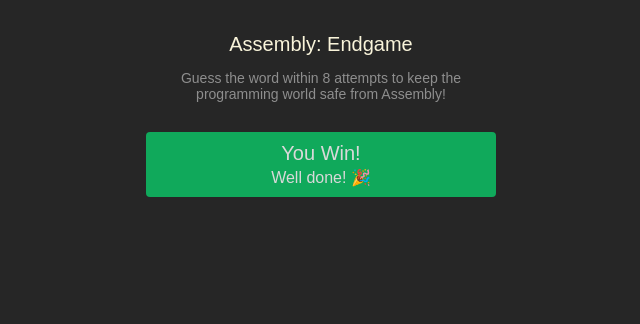
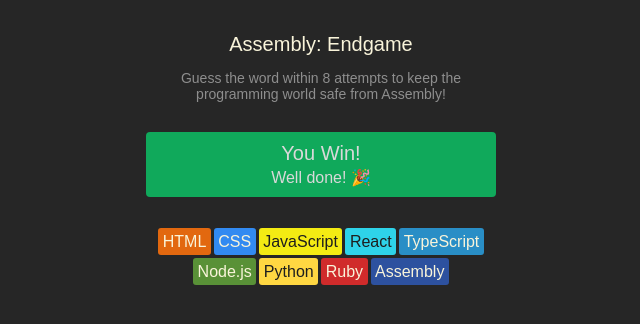
Before and after one commit to justberatt/assemblyEndgame, a React app: page / in a window 1280 px wide. Shown: the top 324 px of the page, without its empty margins (319-959 px from the left). Built offline with nearby package versions, Linux system fonts and the light colour scheme; the HTML template or start-up script is replaced by a standard one.

Commit message:
Imported the languages object from languages.js into App.js, and then created the language chips on the screen using the information from that object, as well as styled them

```diff
--- a/src/App.jsx
+++ b/src/App.jsx
@@ -1,9 +1,20 @@
-/**
- * Goal: Build out the main parts of our app
- *
- * Challenge: Add a header with the game title
- * and description. Startin' out easy 🙂🚶‍➡️
- */
+import { languages } from './languages.js'
+
+const languageChips = languages.map(language => {
+  const styles = {
+      color: language.color,
+      backgroundColor: language.backgroundColor
+  }
+  return (
+      <span
+        style={styles}
+        className="chip"
+        key={language.name}
+      >
+        {language.name}
+      </span>
+  )
+})
 
 export default function AssemblyEndgame() {
     return (
@@ -16,6 +27,9 @@
                 <h2>You Win!</h2>
                 <p>Well done! 🎉</p>
             </section>
+            <section className="language-chips">
+                {languageChips}
+            </section>
         </main>
     )
 }
--- a/src/index.css
+++ b/src/index.css
@@ -52,3 +52,16 @@
 .status-section > p {
     margin-top: 3px;
 }
+
+.language-chips {
+  display: flex;
+  flex-wrap: wrap;
+  justify-content: center;
+  max-width: 350px;
+}
+
+.chip {
+  border-radius: 3px;
+  padding: 4.5px;
+  margin: 1.5px;
+}
```
